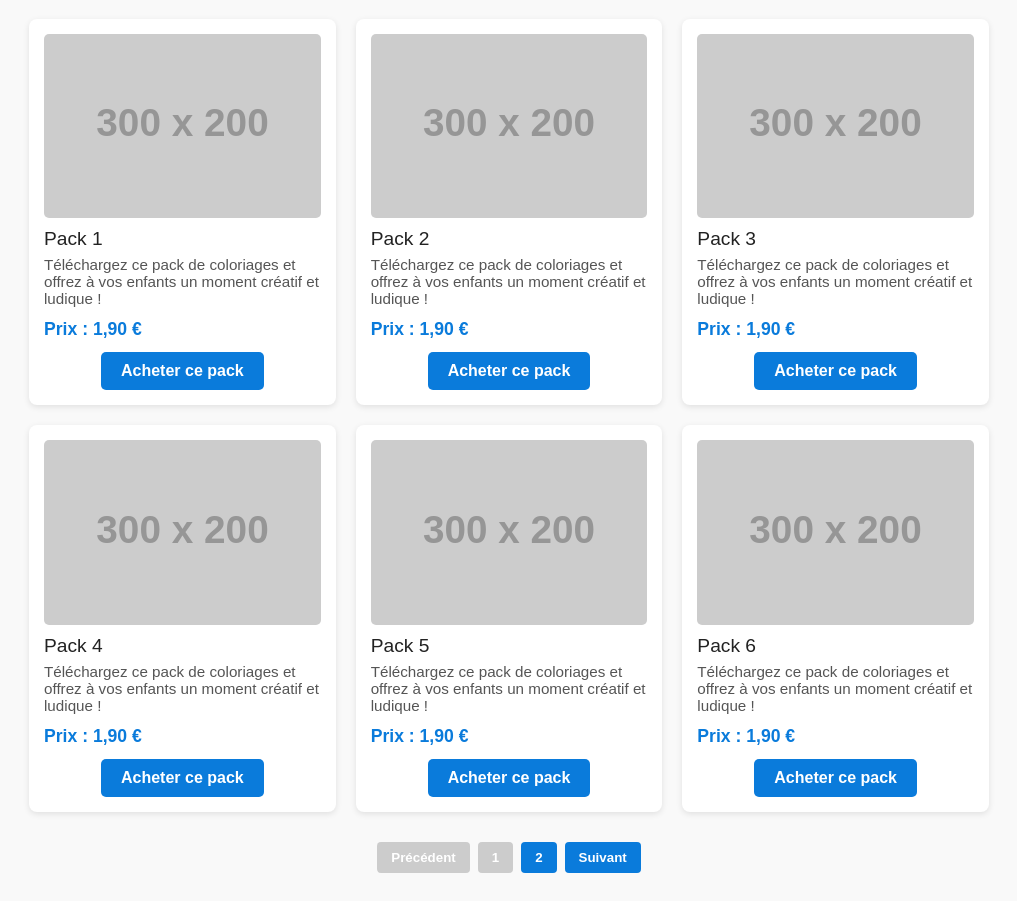
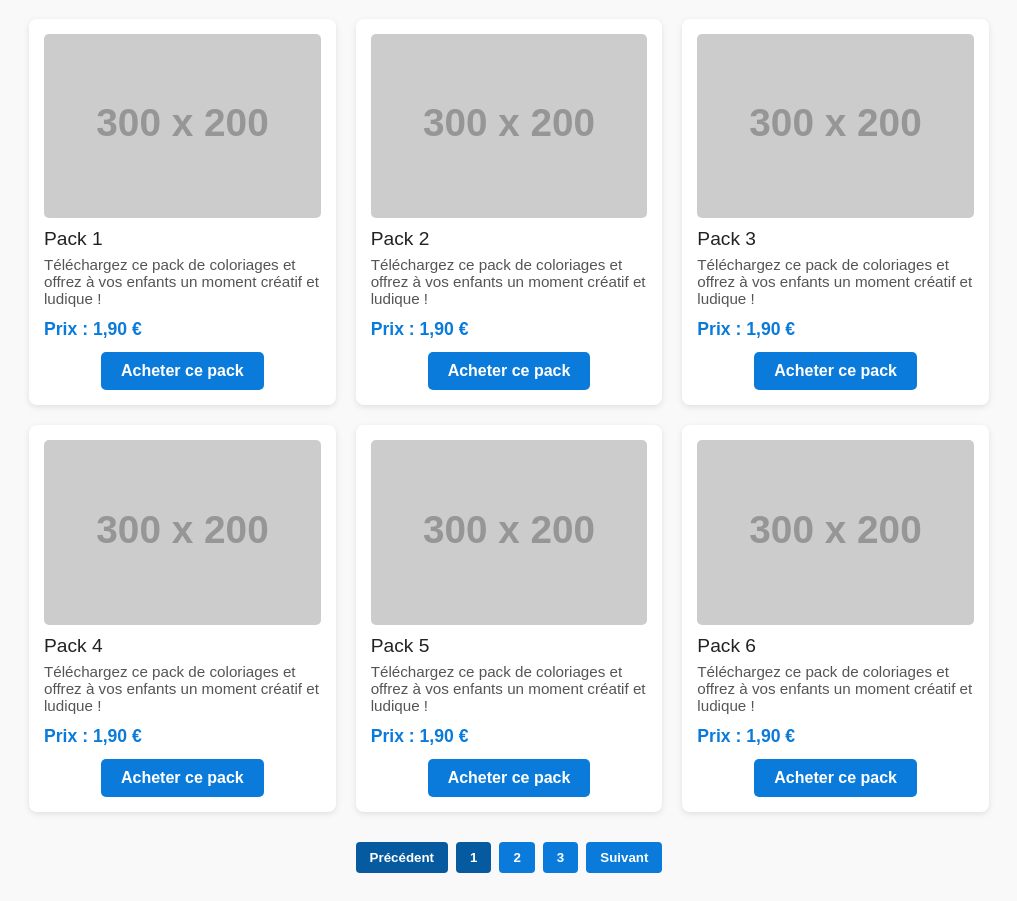
Before and after one commit to GitElen/histoire-reves-merveilles, a plain HTML site: page index.html in a window 1280 px wide. Shown: the part 89-990 px from the top of the page, without its empty margins (131-1148 px from the left). Drawn offline with Linux system fonts and the light colour scheme; placeholder pictures from the web are drawn by us.

Commit message:
Update index.html
fix pagination

```diff
--- a/index.html
+++ b/index.html
@@ -77,7 +77,7 @@
     text-align: center;
     margin-top: 20px;
   }
-  .pagination button {
+ .pagination button {
     background: #0a7bdb;
     border: none;
     color: white;
@@ -88,11 +88,11 @@
     cursor: pointer;
     transition: background-color 0.3s;
   }
-  .pagination button:hover {
+  .pagination button:hover:not(:disabled) {
     background: #065a9f;
   }
   .pagination button:disabled {
-    background: #ccc;
+    background: #065a9f; /* bleu plus foncé */
     cursor: not-allowed;
   }
 </style>
@@ -121,6 +121,9 @@
     { img: "https://via.placeholder.com/300x200.png?text=Coloriage+8", title: "Pack 8", link: "#paiement8" },
     { img: "https://via.placeholder.com/300x200.png?text=Coloriage+9", title: "Pack 9", link: "#paiement9" },
     { img: "https://via.placeholder.com/300x200.png?text=Coloriage+10", title: "Pack 10", link: "#paiement10" },
+    { img: "https://via.placeholder.com/300x200.png?text=Coloriage+8", title: "Pack 11", link: "#paiement8" },
+    { img: "https://via.placeholder.com/300x200.png?text=Coloriage+9", title: "Pack 12", link: "#paiement9" },
+    { img: "https://via.placeholder.com/300x200.png?text=Coloriage+10", title: "Pack 13", link: "#paiement10" },
     // ajoute autant que tu veux...
   ];
 
@@ -155,12 +158,15 @@
     const paginationContainer = document.getElementById('pagination-container');
     let html = '';
 
+    // Bouton Précédent
     html += `<button ${currentPage === 1 ? 'disabled' : ''} onclick="goToPage(${currentPage - 1})">Précédent</button>`;
 
     for(let i = 1; i <= totalPages; i++) {
+      // Le bouton de la page active est désactivé et bien coloré (CSS)
       html += `<button ${i === currentPage ? 'disabled' : ''} onclick="goToPage(${i})">${i}</button>`;
     }
 
+    // Bouton Suivant
     html += `<button ${currentPage === totalPages ? 'disabled' : ''} onclick="goToPage(${currentPage + 1})">Suivant</button>`;
 
     paginationContainer.innerHTML = html;
```
